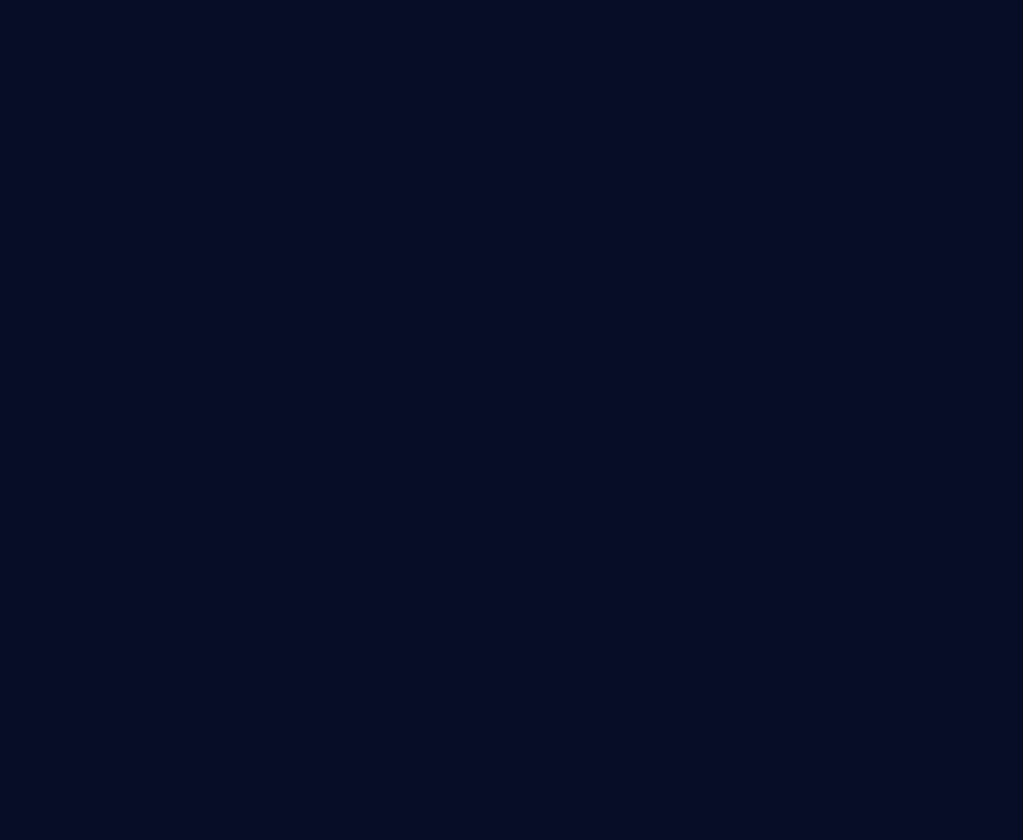
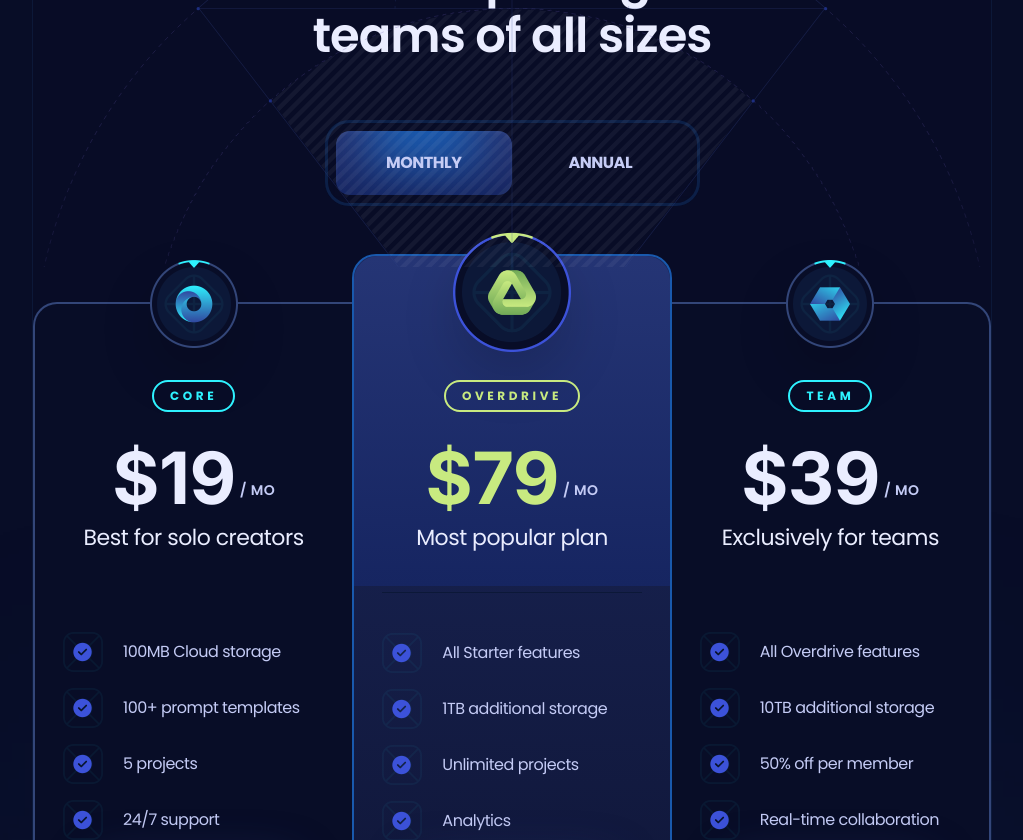
Before and after one commit to hakhan1999/xora, a React (Vite) app: page / in a window 1280 px wide. Shown: the part 1960-2800 px from the top of the page, without its empty margins (128-1151 px from the left). Before the commit the page ends 1804 px from the top, so only its background shows below. Built offline with nearby package versions, Linux system fonts and the light colour scheme.

Commit message:
Pricing Section Completed

```diff
--- a/package.json
+++ b/package.json
@@ -12,6 +12,7 @@
   "dependencies": {
     "clsx": "^2.1.1",
     "react": "^18.3.1",
+    "react-countup": "^6.5.3",
     "react-dom": "^18.3.1",
     "react-scroll": "^1.9.0"
   },
--- a/src/App.jsx
+++ b/src/App.jsx
@@ -2,13 +2,15 @@
 import Header from "./sections/Header";
 import Hero from "./sections/Hero";
 import Features from "./sections/Features";
+import Pricing from "./sections/Pricing";
 
 const App = () => {
   return (
     <main className="overflow-hidden">
       <Header />
       <Hero />
-      <Features/>
+      <Features />
+      <Pricing />
     </main>
   );
 };
--- /dev/null
+++ b/src/sections/Faq.jsx
@@ -0,0 +1,11 @@
+import React from 'react'
+
+const Faq = () => {
+  return (
+    <div>
+
+    </div>
+  )
+}
+
+export default Faq
--- a/src/sections/Features.jsx
+++ b/src/sections/Features.jsx
@@ -8,7 +8,7 @@
     <section>
       <Element name="features">
         <div className="container">
-          <div className="relative flex md:flex-wrap flex-nowrap border-2 border-s3 rounded-7xl md:overflow-hidden max-md:flex-col feature-after md:g7 max-md:border-none max-md:rounded-none max-md:gap-3">
+          <div className="relative flex md:flex-wrap flex-nowrap border-[1px] border-s3 rounded-7xl md:overflow-hidden max-md:flex-col feature-after md:g7 max-md:border-none max-md:rounded-none max-md:gap-3">
             {features.map(({ id, icon, caption, title, text, button }) => (
               <div
                 key={id}
@@ -32,7 +32,7 @@
                 <Button icon={button.icon}>{button.title}</Button>
               </div>
             ))}
-            <ul className="relative flex justify-around flex-grow px-[5%] border-2 border-s3 rounded-7xl max-md:hidden">
+            <ul className="relative flex justify-around flex-grow px-[5%] border-[1px] border-s3 rounded-7xl max-md:hidden">
               <div className="absolute bg-s3/20 top-[38%] left-0 right-0 w-full h-[1px] z-10" />
               {details.map(({ id, icon, title }) => (
                 <li key={id} className="relative pt-16 px-4 pb-14">
--- a/src/sections/Header.jsx
+++ b/src/sections/Header.jsx
@@ -46,7 +46,9 @@
         <div
           className={clsx(
             "w-full max-lg:fixed max-lg:top-0 max-lg:left-0 max-lg:w-full max-lg:bg-s2",
-            isopen ? "max-lg:opacity-100" : "max-lg:opacity-0"
+            isopen
+              ? "max-lg:opacity-100"
+              : "max-lg:opacity-0 pointer-events-none"
           )}
         >
           <div className="max-lg:relative max-lg:flex max-lg:flex-col max-lg:min-h-screen max-lg:p-6 max-lg:overflow-hidden sidebar-before max-md:px-4">
--- /dev/null
+++ b/src/sections/Pricing.jsx
@@ -0,0 +1,158 @@
+import clsx from "clsx";
+import React, { useState } from "react";
+import { Element } from "react-scroll";
+import { plans } from "../constants";
+import CountUp from "react-countup";
+import Button from "../components/Button";
+
+const Pricing = () => {
+  const [monthly, setMonthly] = useState(true);
+  return (
+    <section>
+      <Element name="pricing">
+        <div className="container">
+          <div className="max-w-960 pricing-head_before relative mx-auto border-l border-r border-s2 bg-s1/50 pb-40 pt-28 max-xl:max-w-4xl max-lg:border-none max-md:pb-32 max-md:pt-16">
+            <h3 className="h3 max-lg:h4 max-md:h5 z-3 relative mx-auto mb-14 max-w-lg text-center text-p4 max-md:mb-11 max-sm:max-w-sm">
+              Flexible pricing for teams of all sizes
+            </h3>
+            <div className="relative z-4 mx-auto flex w-[375px] rounded-3xl border-[3px] border-s4/25 bg-s1/50 p-2 backdrop-blur-[6px] max-md:w-[310px]">
+              <button
+                className={clsx("pricing-head_btn", monthly && "text-p4")}
+                onClick={() => setMonthly(true)}
+              >
+                Monthly
+              </button>
+              <button
+                className={clsx("pricing-head_btn", !monthly && "text-p4")}
+                onClick={() => setMonthly(false)}
+              >
+                Annual
+              </button>
+              <div
+                className={clsx(
+                  "g4 rounded-14 before:h-100 pricing-head_btn_before absolute left-2 top-2 h-[calc(100%-16px)] w-[calc(50%-8px)] overflow-hidden shadow-400 transition-transform duration-500",
+                  !monthly && "translate-x-full"
+                )}
+              />
+              <div className="pricing-bg">
+                <img
+                  src="/images/bg-outlines.svg"
+                  width={960}
+                  height={380}
+                  alt="Outline"
+                  className="relative z-2"
+                />
+                <img
+                  src="/images/bg-outlines-fill.png"
+                  width={960}
+                  height={380}
+                  alt="Outline"
+                  className="absolute inset-0 opacity-5 mix-blend-soft-light"
+                />
+              </div>
+            </div>
+
+            {/* Pricing Section  */}
+            <div className="scroll-hide relative z-2 mt-12 flex items-start max-xl:gap-5 max-xl:overflow-auto max-xl:pt-6">
+              {plans.map((plan, index) => (
+                <div
+                  key={plan.id}
+                  className="pricing-plan_first pricing-plan_last pricing-plan_odd pricing-plan_even relative border-2 p-7 max-xl:min-w-80 max-lg:rounded-3xl xl:w-[calc(33.33%+2px)]"
+                >
+                  {index === 1 && (
+                    <div className="g4 absolute h-330 left-0 right-0 top-0 rounded-tl-3xl rounded-tr-3xl" />
+                  )}
+
+                  <div
+                    className={clsx(
+                      "absolute left-0 right-0 z-2 flex items-center justify-center",
+                      index === 1 ? "-top-6" : "-top-6 xl:-top-11"
+                    )}
+                  >
+                    <img
+                      src={plan.logo}
+                      alt={plan.title}
+                      className={clsx(
+                        "object-contain drop-shadow-2xl",
+                        index === 1 ? "size-[120px]" : "size-[88px]"
+                      )}
+                    />
+                  </div>
+                  <div
+                    className={clsx(
+                      "relative flex-col items-center flex",
+                      index === 1 ? "pt-24" : "pt-12"
+                    )}
+                  >
+                    <div
+                      className={clsx(
+                        "small-2 rounded-20 relative z-2 ax-auto mb-6 border-2 px-4 py-1.5 uppercase",
+                        index === 1 ? "border-p3 text-p3" : "border-p1 text-p1"
+                      )}
+                    >
+                      {plan.title}
+                    </div>
+                    <div className="relative z-2 flex items-center justify-center">
+                      <div
+                        className={clsx(
+                          "h-num flex items-start",
+                          index === 1 ? "text-p3" : "text-p4"
+                        )}
+                      >
+                        ${" "}
+                        <CountUp
+                          start={plan.priceMonthly}
+                          end={monthly ? plan.priceMonthly : plan.priceYearly}
+                          duration={0.4}
+                          useEasing={false}
+                          preserveValue
+                        />
+                      </div>
+                      <div className="small-1 relative top-3 ml-1 uppercase">
+                        / mo
+                      </div>
+                    </div>
+                  </div>
+                  <div
+                    className={clsx(
+                      "body-1 relative mb-10 z-2 w-full border-b-s2 pb-9 text-center text-p4",
+                      index === 1 && "border-b"
+                    )}
+                  >
+                    {plan.caption}
+                  </div>
+                  <ul className="mx-auto space-y-4">
+                    {plan.features.map((feature) => (
+                      <li
+                        key={feature}
+                        className="relative flex items-center gap-5"
+                      >
+                        <img
+                          src="/images/check.png"
+                          alt="check"
+                          className="size-10 object-contain"
+                        />
+                        <p className="flex-1">{feature}</p>
+                      </li>
+                    ))}
+                  </ul>
+                  <div className="mt-10 flex w-full justify-center">
+                    <Button icon={plan.icon}>Get Started</Button>
+                  </div>
+
+                  {index === 1 && (
+                    <p className="small-compact mt-9 text-center text-p3 before:mx-2.5 before:content-['-'] after:mx-2.5 after:content-['-']">
+                      Limited time offer
+                    </p>
+                  )}
+                </div>
+              ))}
+            </div>
+          </div>
+        </div>
+      </Element>
+    </section>
+  );
+};
+
+export default Pricing;
```
Also changed, not shown: 1 other file (tests, documents, lock files or other folders).
